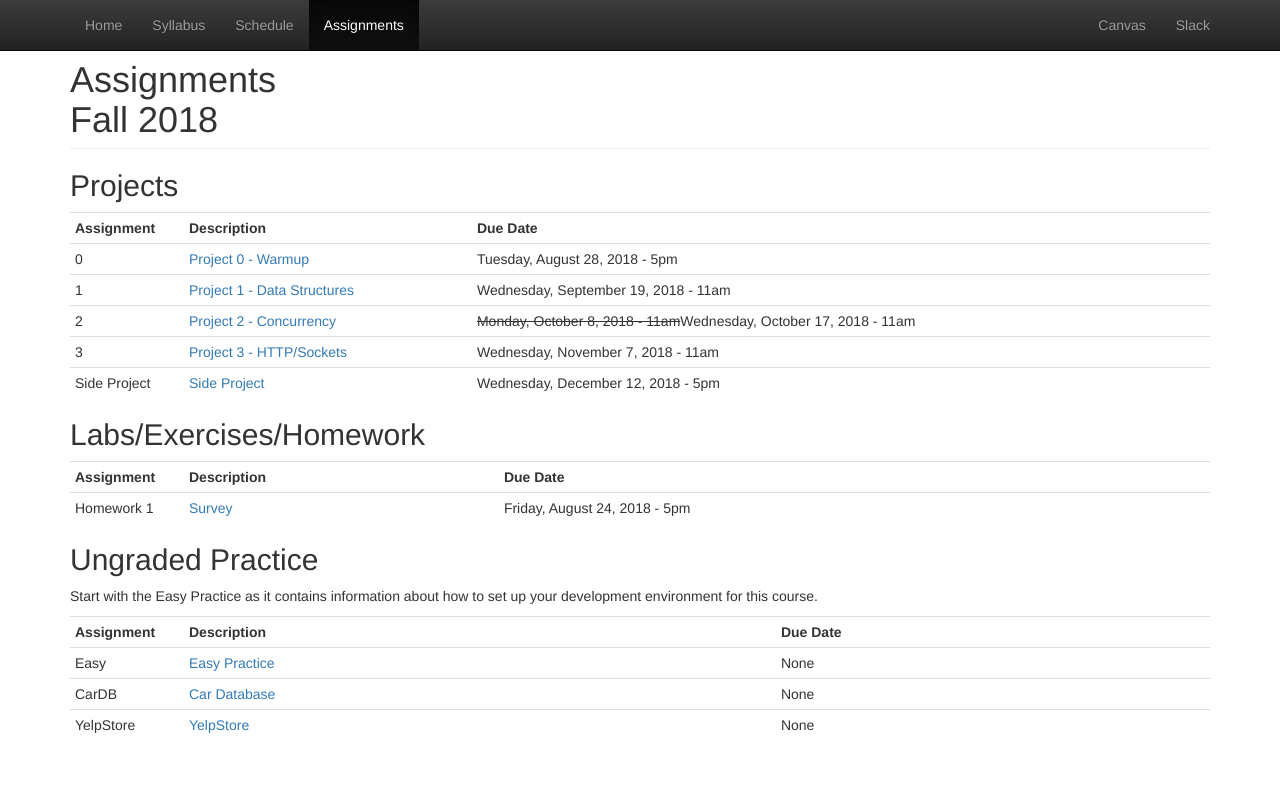
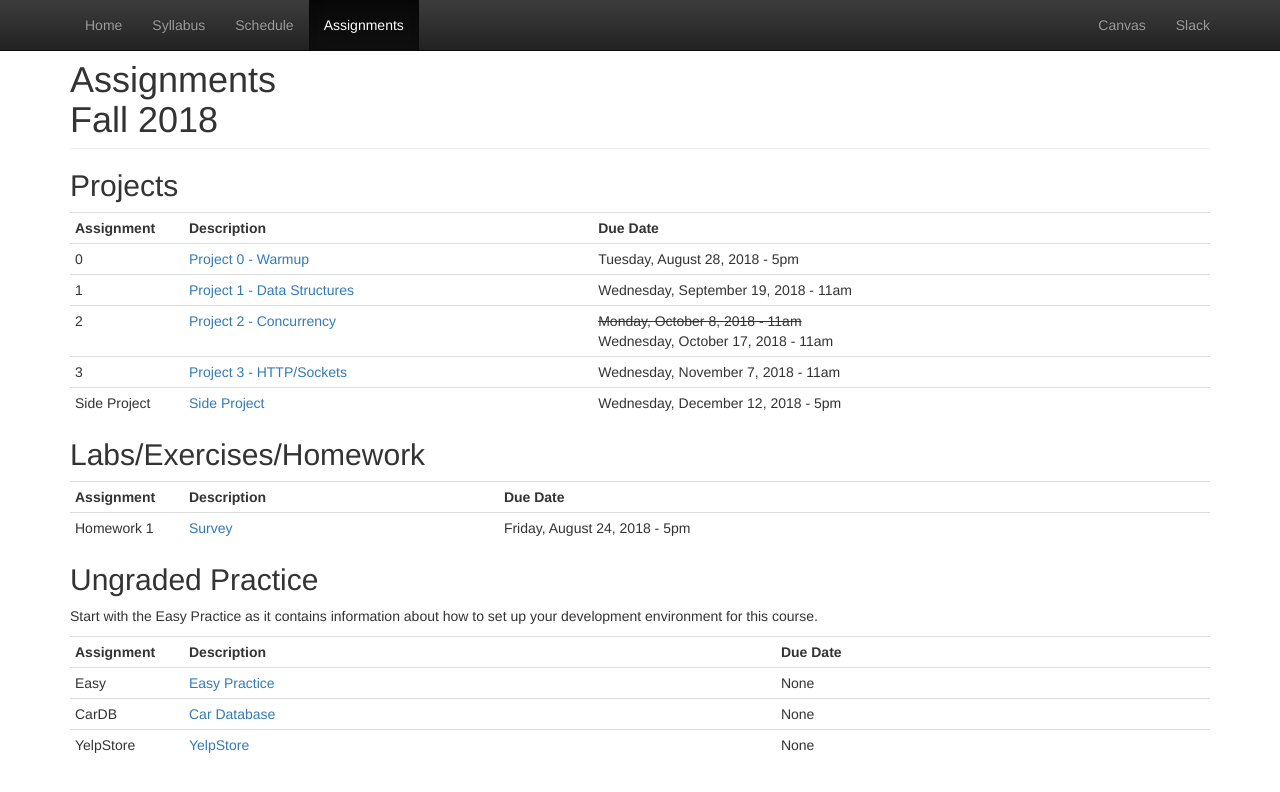
Before and after one commit to CS601-F18/cs601-f18.github.io, a Jekyll site: the page built from assignments.html, in a window 1280 px wide. Shown: the top 792 px of the page. Built offline with Jekyll 4.4.1, drawn with Linux system fonts in a browser that asks for light colours.

Commit message:
fix formatting

```diff
--- a/assignments.html
+++ b/assignments.html
@@ -33,7 +33,7 @@ title: Assignments
        <td>
         <a href="https://github.com/CS601-F18/projects/blob/master/project2.md">Project 2 - Concurrency</a><br/>
       </td>
-      <td><strike>Monday, October 8, 2018 - 11am</strike>Wednesday, October 17, 2018 - 11am</td>
+      <td><strike>Monday, October 8, 2018 - 11am</strike><br/>Wednesday, October 17, 2018 - 11am</td>
     </tr>
      <tr>
        <td>3</td>
```
